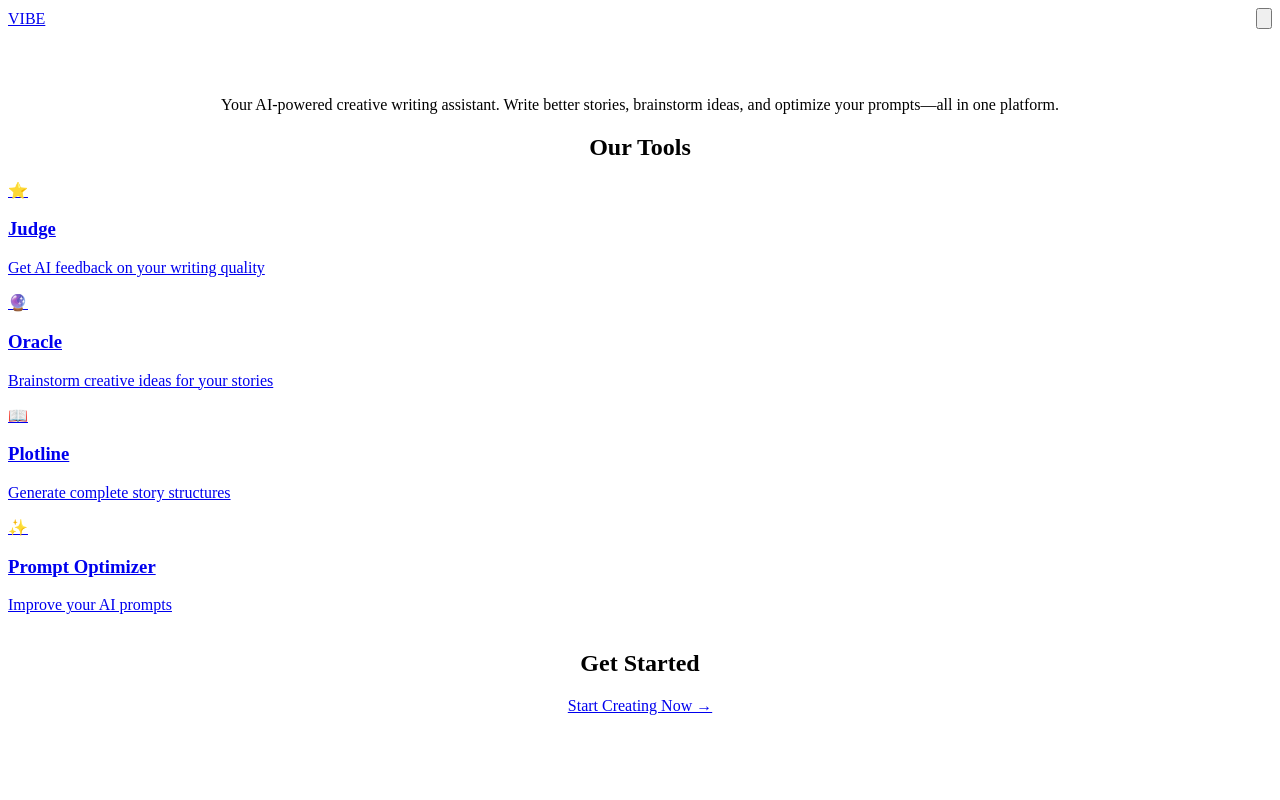
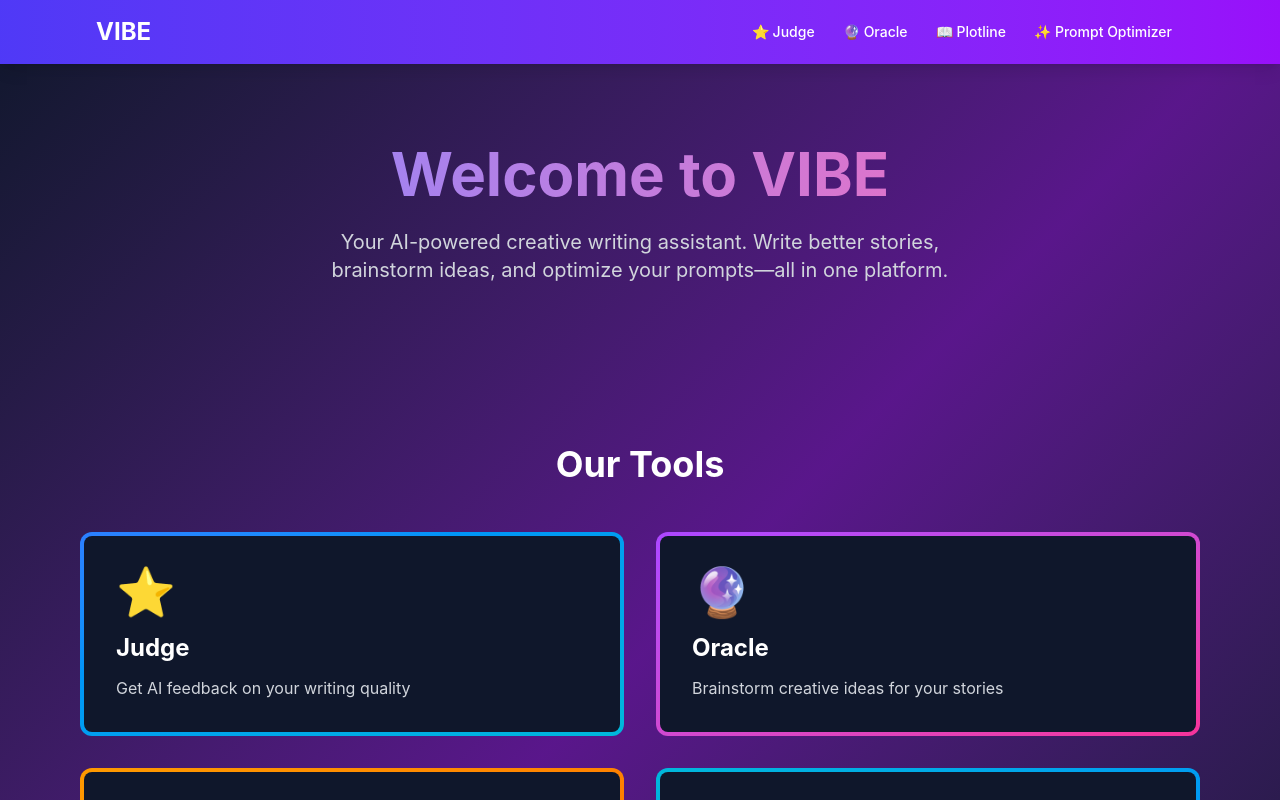
Before and after one commit to ctrl-Nix/vibe, a Next.js app: page / in a window 1280 px wide. Shown: the top 800 px of the page. Built offline with nearby package versions, Linux system fonts and the light colour scheme.

Commit message:
fixed errors

```diff
--- a/src/app/globals.css
+++ b/src/app/globals.css
@@ -1,7 +1,4 @@
-/* File location: src/app/globals.css */
-@tailwind base;
-@tailwind components;
-@tailwind utilities;
+@import "tailwindcss";
 
 html {
   scroll-behavior: smooth;
--- a/src/app/layout.tsx
+++ b/src/app/layout.tsx
@@ -1,9 +1,8 @@
-import type { Metadata } from 'next';
 import './globals.css';
 
-export const metadata: Metadata = {
+export const metadata = {
   title: 'VIBE - Deep Work Sanctuary',
-  description: 'AI-powered creative writing and productivity workspace.',
+  description: 'AI-powered creative workspace.',
 };
 
 export default function RootLayout({
@@ -13,7 +12,7 @@
 }) {
   return (
     <html lang="en">
-      <body>{children}</body>
+      <body className="bg-slate-900 text-white">{children}</body>
     </html>
   );
 }
```
